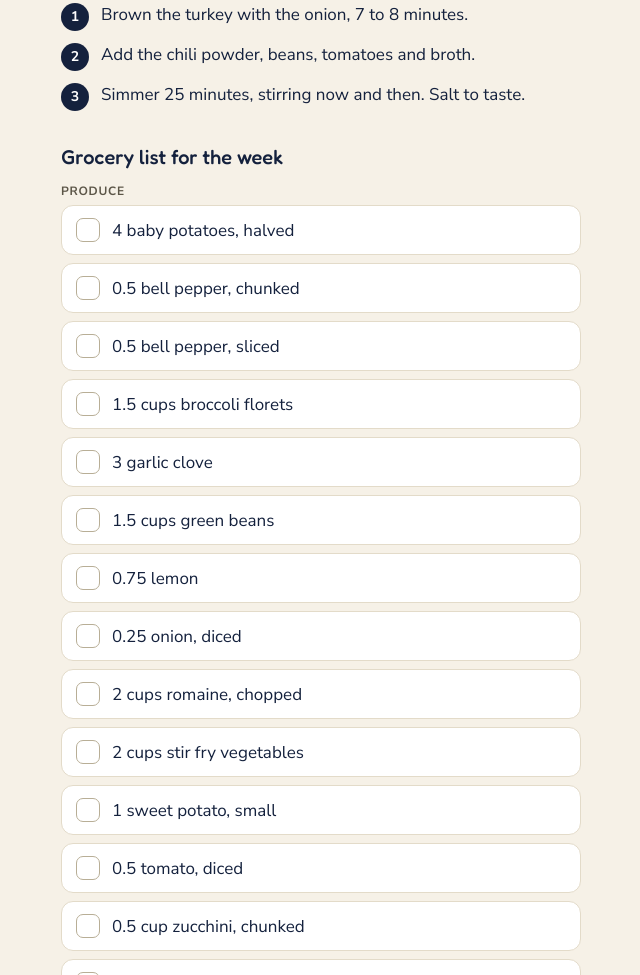
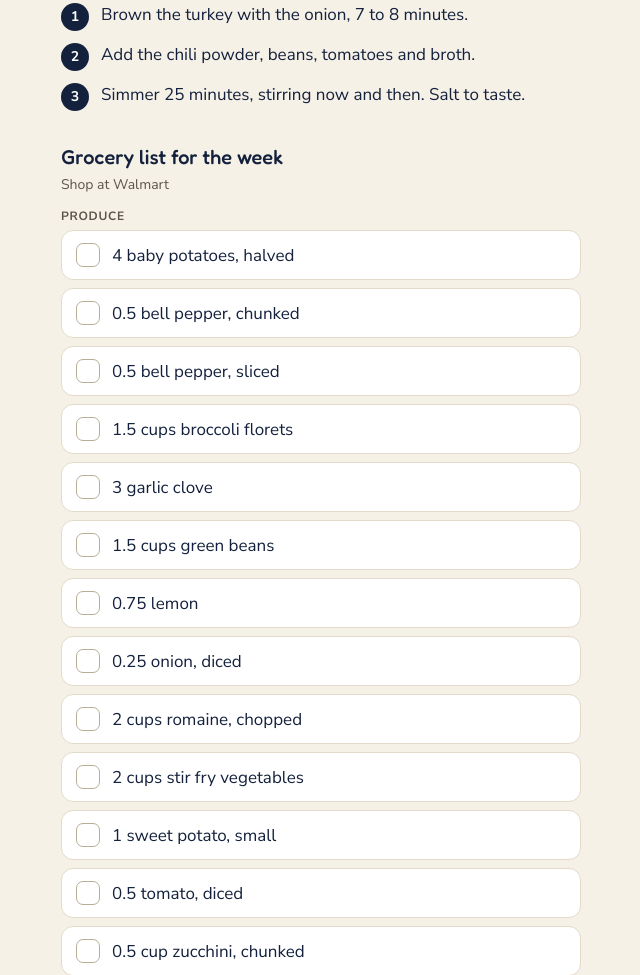
Before and after one commit to lhayes037-cloud/steady-steps, a plain HTML site: page docs/index.html in a window 1280 px wide. Shown: the part 732-1707 px from the top of the page, without its empty margins (319-959 px from the left). Drawn offline with Linux system fonts and the light colour scheme.

Commit message:
Show the store on the grocery list
Co-Authored-By: Claude Sonnet 5.5 <noreply@anthropic.com>
Claude-Session: https://claude.ai/code/session_01AEZskZyD7tBa1CKdisSSme

```diff
--- a/docs/index.html
+++ b/docs/index.html
@@ -47,7 +47,7 @@ a.link{color:#2F5BFF}
   <div class="serv"><span>Servings</span><div class="step"><button id="minus" aria-label="Fewer servings">&minus;</button><b id="sv">1</b><button class="plus" id="plus" aria-label="More servings">+</button></div></div>
   <section><h2>Ingredients</h2><div id="ings"></div></section>
   <section><h2>Steps</h2><ol id="steps"></ol></section>
-  <section><h2>Grocery list for the week</h2><div id="groc"></div></section>
+  <section><h2>Grocery list for the week</h2><div class="meta" id="store" style="color:#5C5648;margin:-4px 0 10px"></div><div id="groc"></div></section>
   <div class="note">The amounts change with the servings number. Tap an ingredient to check it off.</div>
 </div>
 <script>
@@ -99,6 +99,7 @@ a.link{color:#2F5BFF}
   });
   fetch("recipes.json").then(function(r){return r.json();}).then(function(j){
     data=j;
+    if(j.store){q("store").textContent="Shop at "+j.store;}
     var p=new URLSearchParams(location.search).get("d");
     cur=KEYS.indexOf(p)>=0?p:KEYS[new Date().getDay()];
     n=load("servings",1);
--- a/docs/recipes.json
+++ b/docs/recipes.json
@@ -354,5 +354,6 @@
     "Add the sliced sausage to the pan and roast 12 minutes more."
    ]
   }
- ]
+ ],
+ "store": "Walmart"
 }
```
